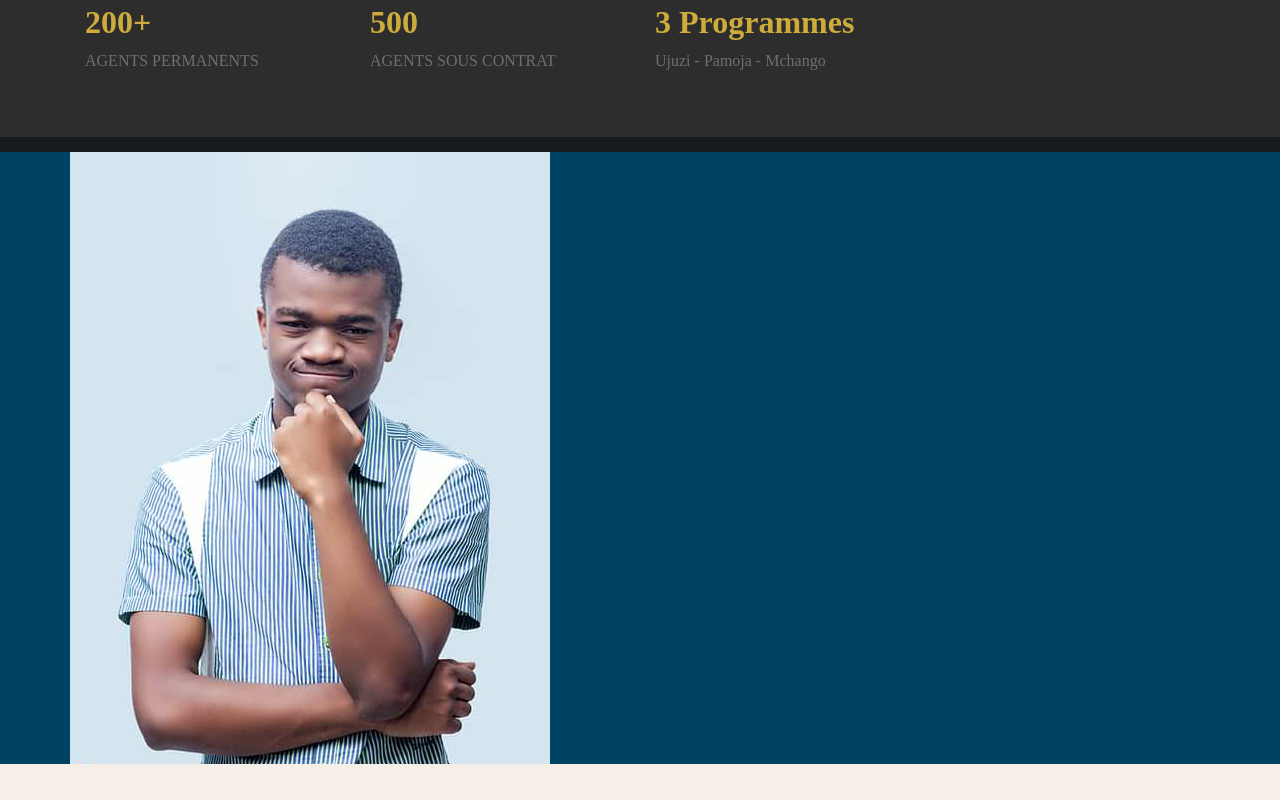
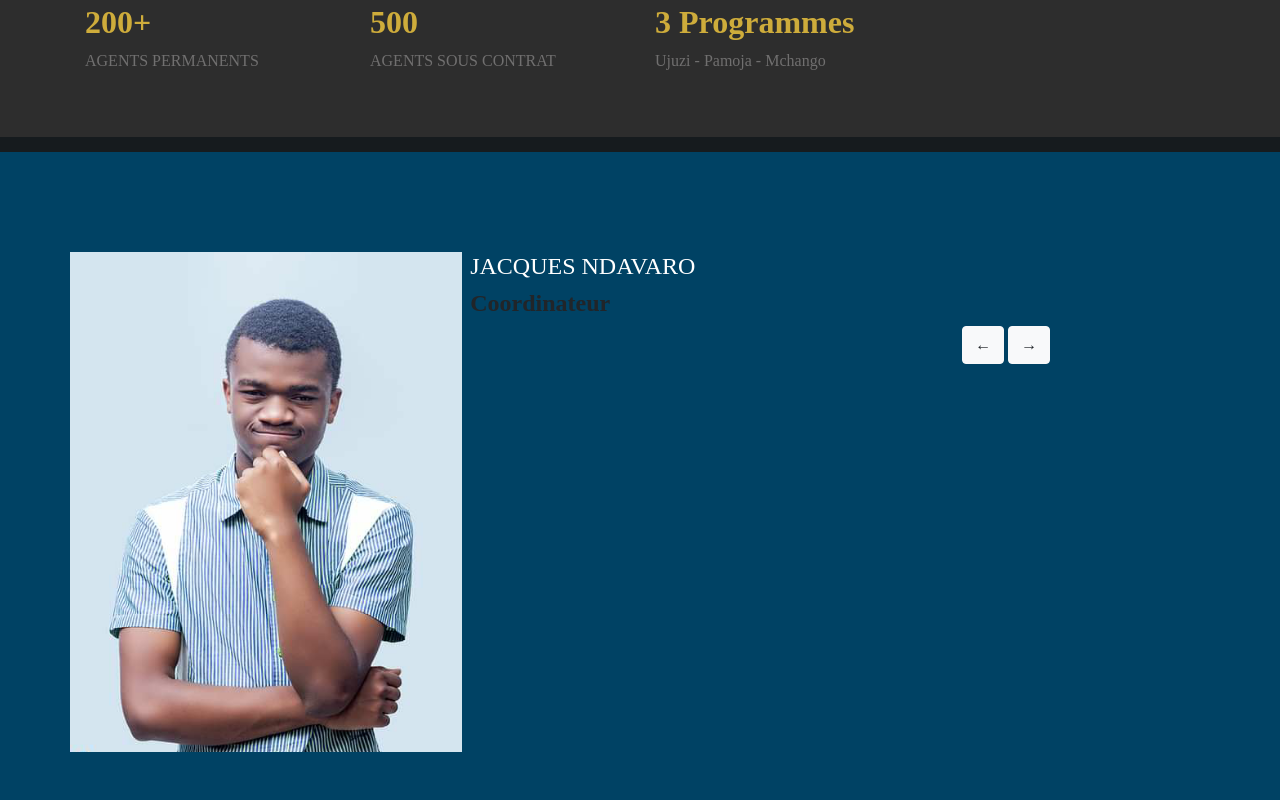
Before and after one commit to GhislainMitahi/CRES-React, a React (Create React App) app: page / in a window 1280 px wide. Shown: the part 1925-2725 px from the top of the page. Before the commit the page ends 2689 px from the top, so only its background shows below. Built offline with nearby package versions, Linux system fonts and the light colour scheme.

Commit message:
customize the equipe  section

```diff
--- a/src/App.css
+++ b/src/App.css
@@ -122,4 +122,9 @@
 }
 .equipe{
   background-color: #004264;
+  padding-top: 100px;
+  font-family: Century Gothic;
 }
+.team1{
+  padding-left: 500px;
+}
--- a/src/components/Equipe.js
+++ b/src/components/Equipe.js
@@ -4,14 +4,24 @@ import team1 from "../Images/team1.png";
 
 const Equipe = ()=>{
     return (
-        <div className="equipe">
+        <div className="equipe pb-5">
             <div className="container">
                 <div className="row">
                     <div>
-                        <img src={team1} />
+                        <img src={team1} height="500px" />
                     </div>
                     <div>
+                        <div  className="pl-2">
+                            <h4 className="nav-link2">JACQUES NDAVARO</h4>
+                            <h4 className="title2">Coordinateur</h4>
+                        </div>
+                        <div className="team1">
+                            <button className="btn btn-light">←</button>
+                            <button className="btn btn-light ml-1">→</button>
+                        </div>
+                        <div className="row">
 
+                        </div>
                     </div>
                 </div>
             </div>
```
